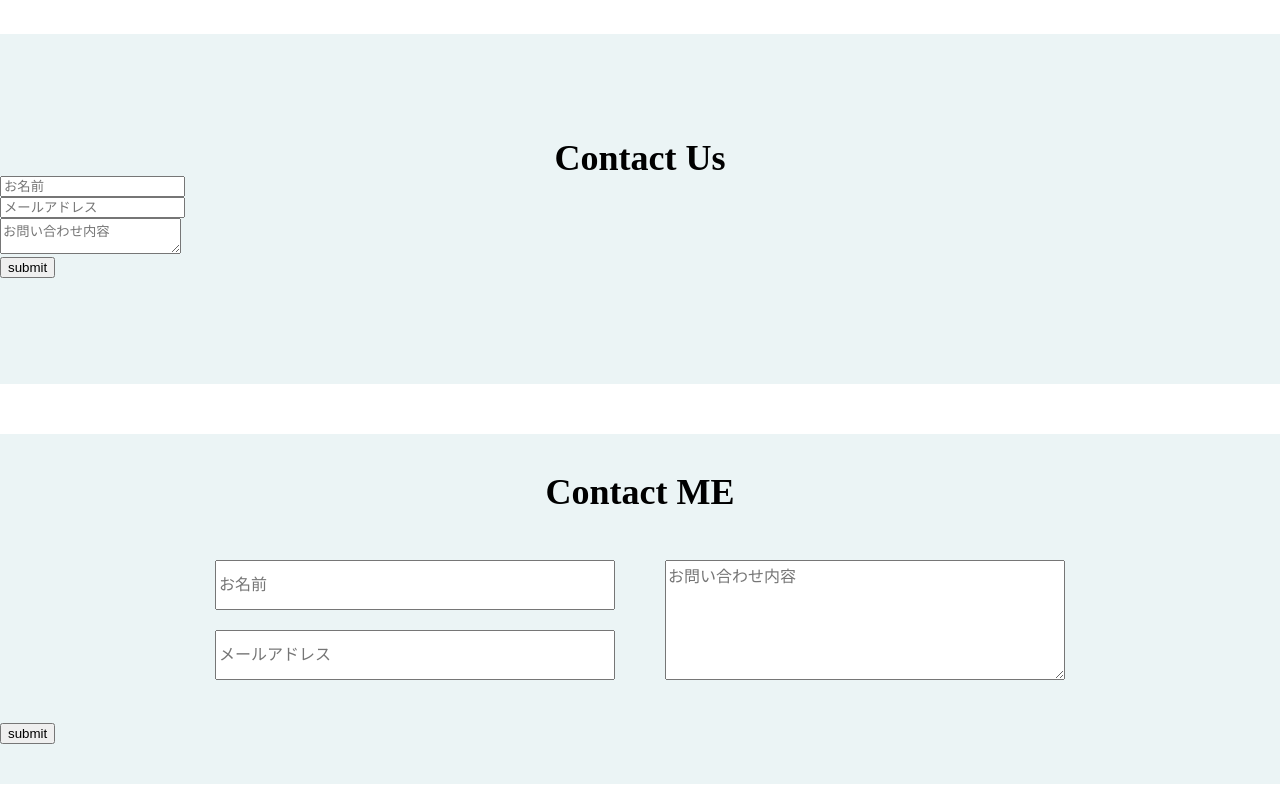
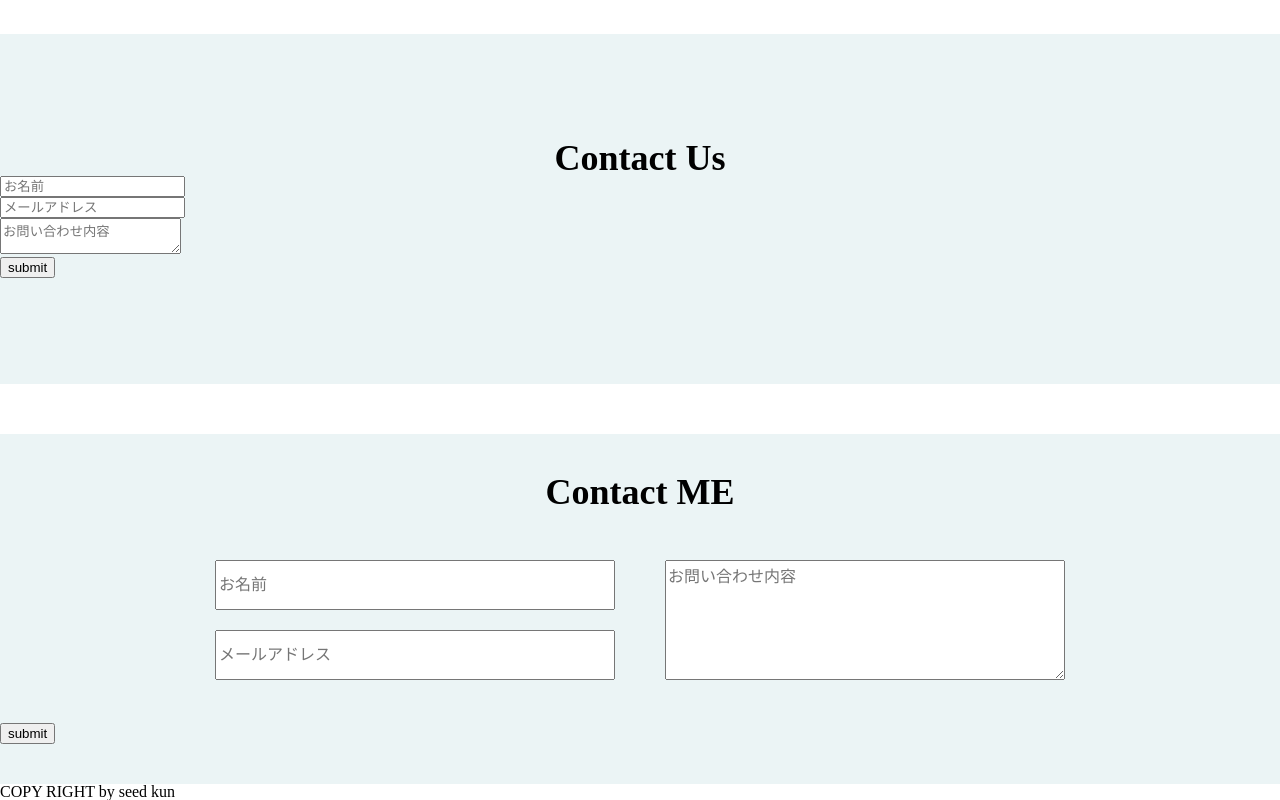
Before and after one commit to MichiY3/michi, a plain HTML site: page index.html in a window 1280 px wide. Shown: the part 1066-1866 px from the top of the page. Drawn offline with Linux system fonts and the light colour scheme.

Commit message:
Footer追加した

```diff
--- a/index.html
+++ b/index.html
@@ -98,4 +98,9 @@
 			<button>submit</button>
 		</form>
 	</aside>
+	<!-- form　ここまで -->
+	<!-- footer　ここから -->
+	<footer>
+		COPY RIGHT by seed kun
+	</footer>
 </body>
```
